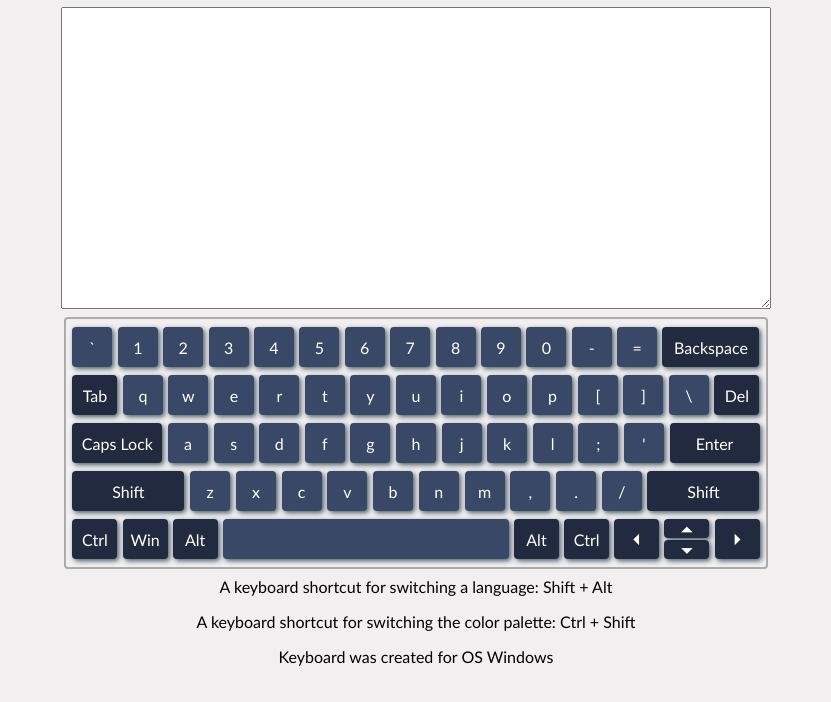
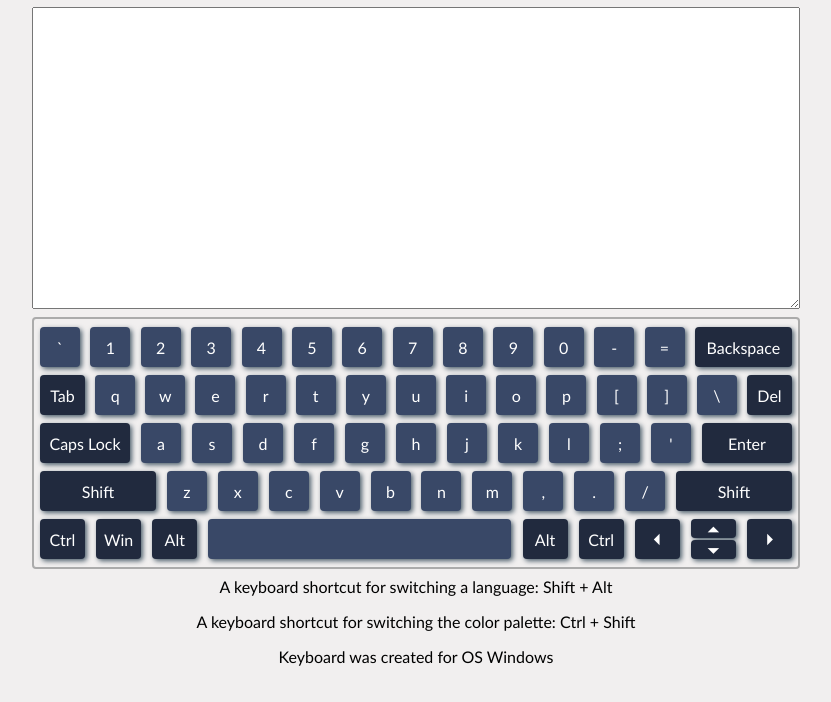
Before and after one commit to Cheeseday/virtual-keyboard, a website built with Parcel: page src/index.html in a window 1280 px wide. Shown: the part 60-762 px from the top of the page, without its empty margins (224-1055 px from the left). Built offline with nearby package versions, Linux system fonts and the light colour scheme.

Commit message:
fix: change blocks width

```diff
--- a/src/style.css
+++ b/src/style.css
@@ -27,7 +27,7 @@ p {
     color: var(--special-key-color);
 }
 .textarea {
-    width: 55vw;
+    width: 762px;
     height: 37vh;
     margin-bottom: 8px;
 }
@@ -36,7 +36,7 @@ p {
     flex-direction: column;
     justify-content: center;
 
-    width: 54vw;
+    width: 756px;
     padding: 4px;
     border: 2px solid #ababab;
     border-radius: 4px;
@@ -85,7 +85,7 @@ p {
     width: 90px;
 }
 .shift {
-    width: 112px;
+    width: 116px;
 }
 .page-up-down {
     display: flex;
@@ -101,7 +101,7 @@ p {
     margin: 0;
 }
 .space {
-    width: 286px;
+    width: 303px;
 }
 .backspace {
     width: 97px;
```
